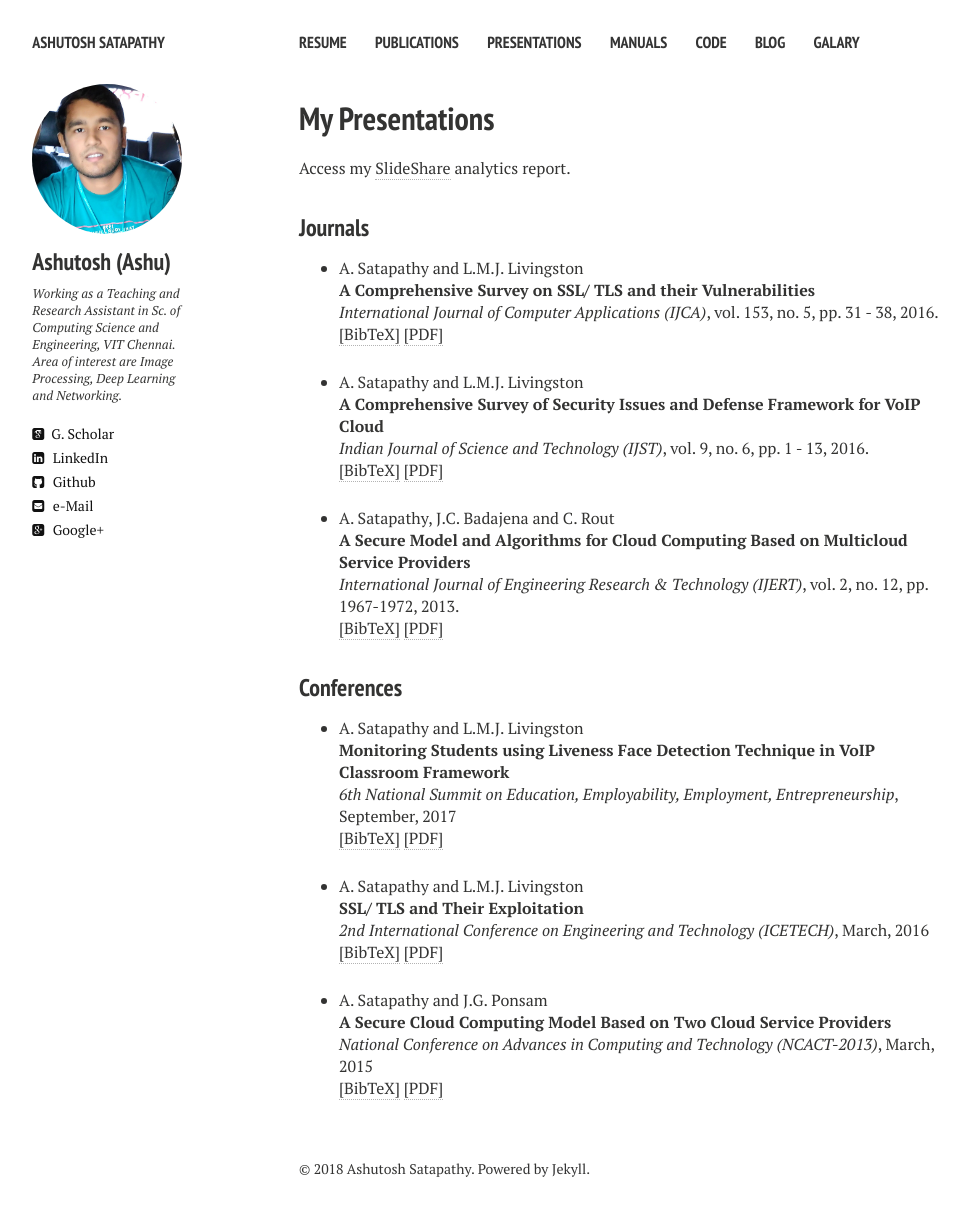
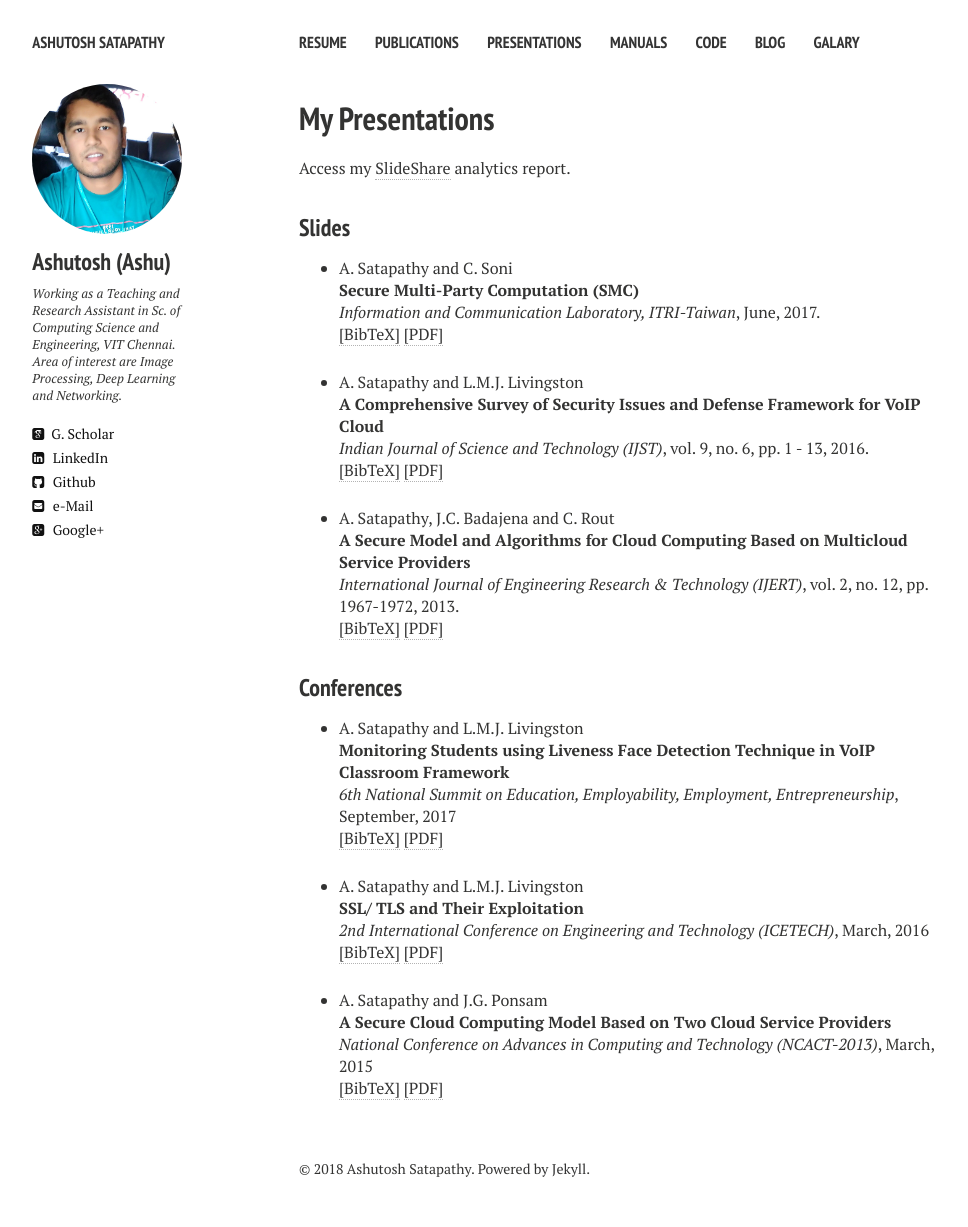
Before and after one commit to ashutoshsatapathy1990/ashutoshsatapathy1990.github.io, a Jekyll site: the page built from presentations.md, in a window 1280 px wide. Shown: the whole page, without its empty margins (21-989 px from the left). Built offline with Jekyll 4.4.1, drawn with Linux system fonts in a browser that asks for light colours; nearby versions of some CDN libraries.

Commit message:
Update presentations.html

```diff
--- a/_layouts/presentations.html
+++ b/_layouts/presentations.html
@@ -82,31 +82,28 @@ div.bibtex pre { font-size: 75%; overflow: auto;  width: 100%; padding: 0em 0em;
 
 
 
-<h3 style="margin-bottom:0px;padding-top:10px;">Journals</h3>
+<h3 style="margin-bottom:0px;padding-top:10px;">Slides</h3>
 <ul class="biblist">
 
-<!-- Item: ashutosh2016b -->
+<!-- Item: ashutosh2017pc -->
 <li ><p>
-A. Satapathy and L.M.J. Livingston<br><b>A Comprehensive Survey on SSL/ TLS and their Vulnerabilities</b><br>
-<i>International Journal of Computer Applications (IJCA)</i>,
-vol. 153,
-no. 5,
-pp. 31 - 38,
-2016.
+A. Satapathy and C. Soni
+<br><b>Secure Multi-Party Computation (SMC)</b><br>
+<i>Information and Communication Laboratory, ITRI-Taiwan</i>,
+June,
+2017.
 <br />
-<a href="javascript:toggleBibtex('ashutosh2016b')">[BibTeX]</a>
+<a href="javascript:toggleBibtex('ashutosh2017pc')">[BibTeX]</a>
 <a href="https://www.dropbox.com/s/ly1othzlywhsppt/SSL-TLS-review.pdf?dl=0" target="_blank">[PDF]</a>
 </p>
-<div id="bib_ashutosh2016b" class="bibtex noshow">
+<div id="bib_ashutosh2017pc" class="bibtex noshow">
 <pre>
-@article{ashutosh2016b,
-  author = {A. Satapathy and L.M.J. Livingston},
-  title = {A Comprehensive Survey on SSL/ TLS and their Vulnerabilities},
-  journal = {International Journal of Computer Applications (IJCA)},
-  year = {2016}
-  volume = {153},
-  number = {5},
-  pages = {31 - 38}
+@unpublished{ashutosh2017pc,
+author = {A. Satapathy and C. Soni},
+title= {Secure Multi-Party Computation (SMC)},
+note= {Information and Communication Laboratory, ITRI-Taiwan},
+month = {June},
+year = {2017}
 }
 </pre>
 </div>
```
